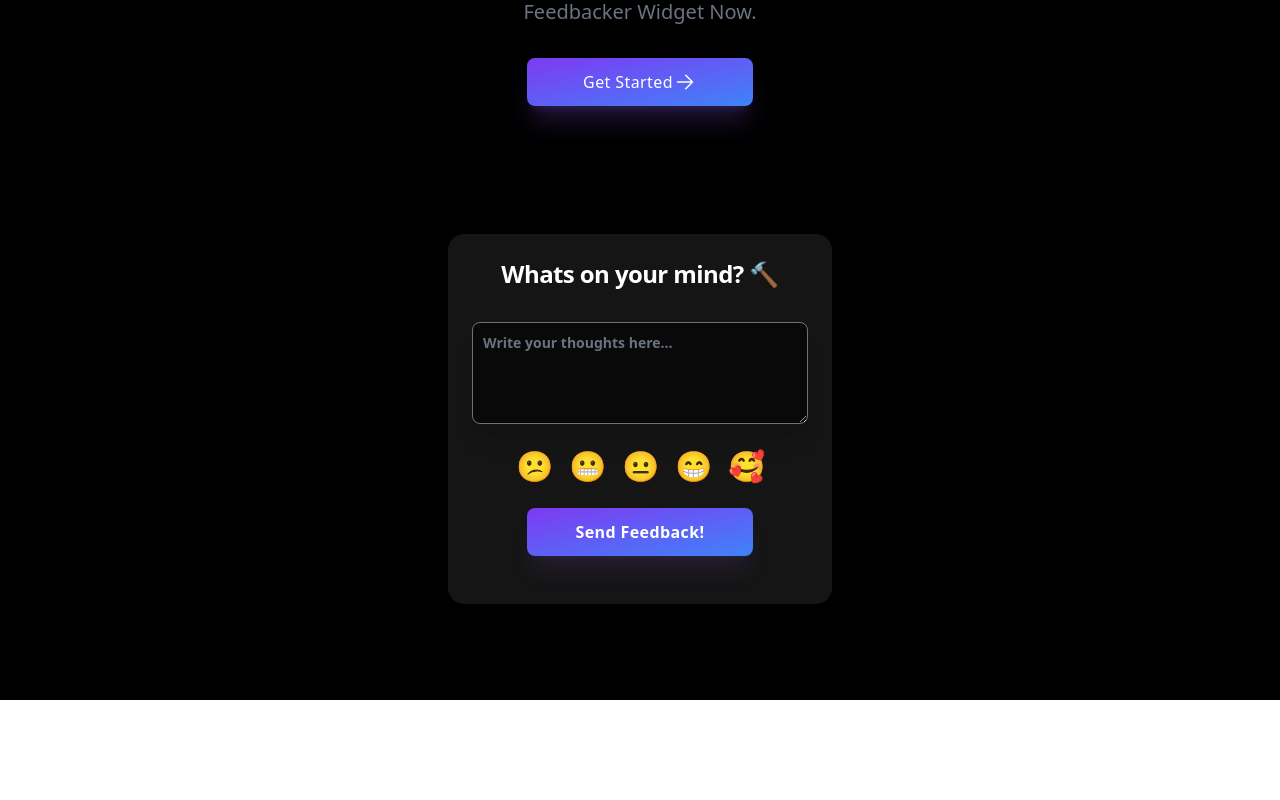
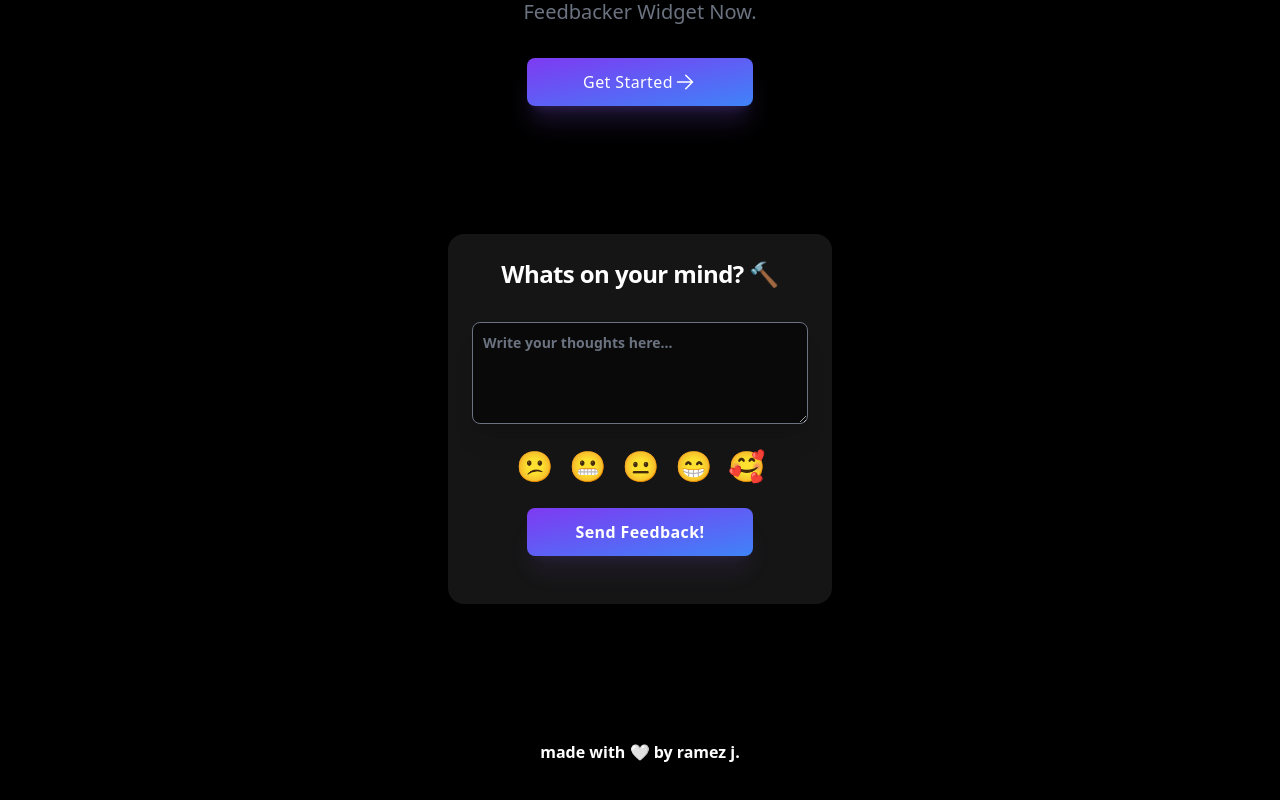
Before and after one commit to ramezj/FeedbackManager, a Next.js app: page / in a window 1280 px wide. Shown: the part 334-1134 px from the top of the page. Before the commit the page ends 1034 px from the top, so only its background shows below. Built offline with nearby package versions, Linux system fonts and the light colour scheme.

Commit message:
small update

```diff
--- a/src/components/Footer.js
+++ b/src/components/Footer.js
@@ -5,7 +5,7 @@ const Footer = () => {
         <>
         <div className="relative isolate overflow-hidden text-black py-5 md:py-5 sm:py-5 lg:py-10">
           <center>
-            <p className="font-semibold text-white">Made with ❤️ by <a className="font-bold hover:cursor-pointer" href="https://github.com/ramezj">Ramez J.</a></p>
+            <p className="font-semibold text-white">made with 🤍 by <a className="font-bold hover:cursor-pointer" href="https://github.com/ramezj">ramez j.</a></p>
           </center>
     </div>
         </>
--- a/src/pages/index.js
+++ b/src/pages/index.js
@@ -93,6 +93,7 @@ export default function Home() {
         <center>
         </center>
 </section>
+<Footer/>
     </motion.div>
   )
 }
```
